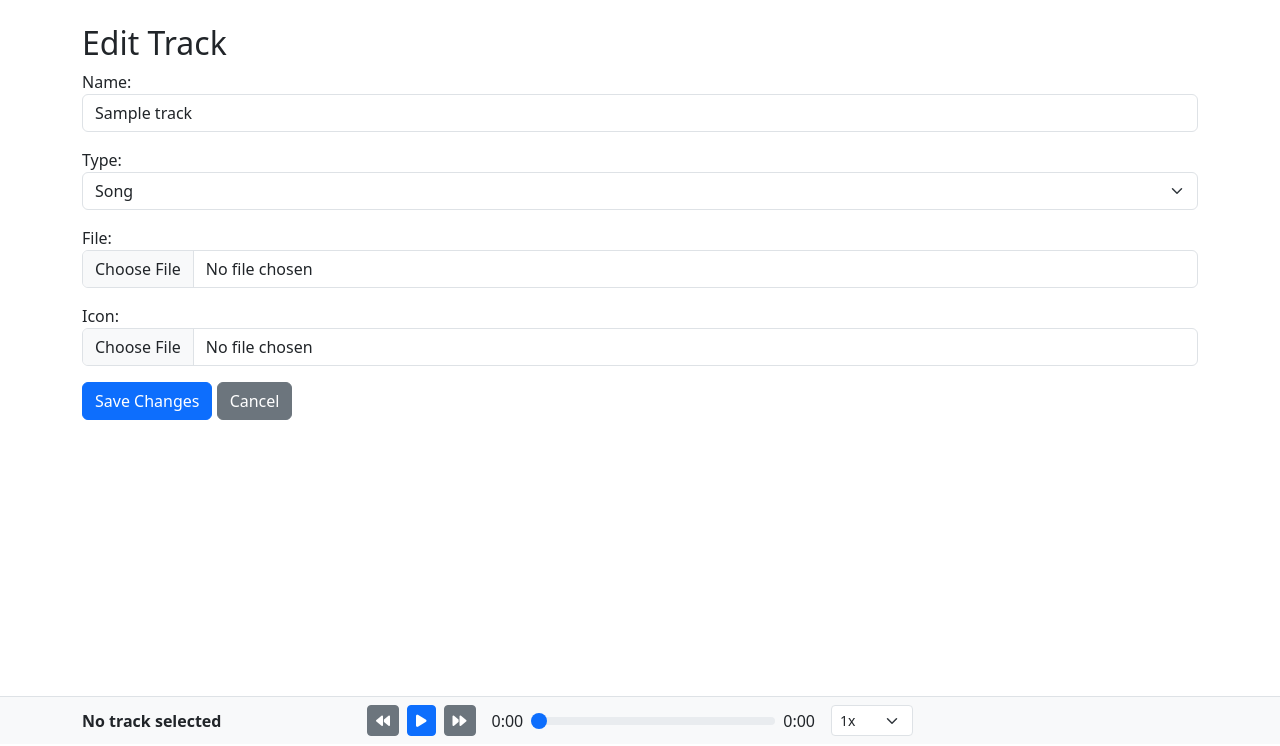
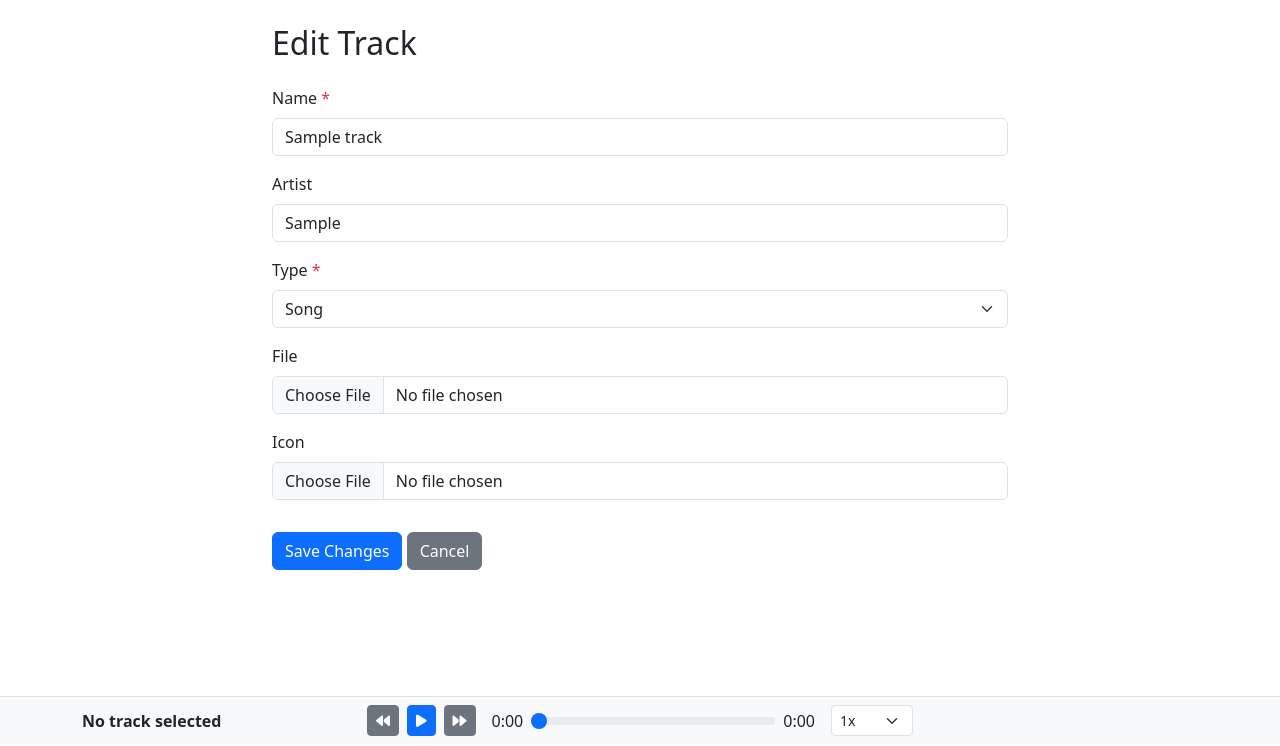
Before and after one commit to dabslee/ListenerLibrary, a Django app: page /track/1/edit/ in a window 1280 px wide. Shown: the part 56-802 px from the top of the page. Run offline with Django 5.2, Linux system fonts and the light colour scheme; a user stored in the database is signed in; tables that the repository leaves empty hold one stand-in row (values such as "Sample post").

Commit message:
feat: Add download button, artist field, and required field indicators
This commit introduces several new features and improvements:

- Download Button: A download button has been added to each track in the track list, allowing users to download the track file directly.
- Artist Field: A new 'artist' field has been added to the Track model, allowing users to specify the artist for each track.
- Required Field Indicators: The track creation and editing forms now display a red asterisk next to the labels of required fields, improving user experience.

Includes tests for the new backend functionality.

```diff
--- a/player/forms.py
+++ b/player/forms.py
@@ -4,9 +4,10 @@ from .models import Track
 class TrackForm(forms.ModelForm):
     class Meta:
         model = Track
-        fields = ['name', 'type', 'file', 'icon']
+        fields = ['name', 'artist', 'type', 'file', 'icon']
         widgets = {
             'name': forms.TextInput(attrs={'class': 'form-control'}),
+            'artist': forms.TextInput(attrs={'class': 'form-control'}),
             'type': forms.Select(attrs={'class': 'form-select'}),
             'file': forms.FileInput(attrs={'class': 'form-control'}),
             'icon': forms.FileInput(attrs={'class': 'form-control'}),
--- a/player/models.py
+++ b/player/models.py
@@ -7,6 +7,7 @@ class Track(models.Model):
         ('podcast', 'Podcast'),
     )
     name = models.CharField(max_length=255)
+    artist = models.CharField(max_length=255, blank=True, null=True)
     type = models.CharField(max_length=10, choices=TYPE_CHOICES)
     file = models.FileField(upload_to='tracks/')
     icon = models.ImageField(upload_to='track_icons/', null=True, blank=True)
--- a/player/templates/player/edit_track.html
+++ b/player/templates/player/edit_track.html
@@ -1,11 +1,33 @@
 {% extends "base.html" %}
 
 {% block content %}
-    <h2>Edit Track</h2>
-    <form method="post" enctype="multipart/form-data">
-        {% csrf_token %}
-        {{ form.as_p }}
-        <button type="submit" class="btn btn-primary">Save Changes</button>
-        <a href="{% url 'track_list' %}" class="btn btn-secondary">Cancel</a>
-    </form>
+<div class="row justify-content-center">
+    <div class="col-md-8">
+        <h2 class="mb-4">Edit Track</h2>
+        <form method="post" enctype="multipart/form-data">
+            {% csrf_token %}
+
+            {% for field in form %}
+            <div class="mb-3">
+                <label for="{{ field.id_for_label }}" class="form-label">
+                    {{ field.label }}
+                    {% if field.field.required %}
+                        <span class="text-danger">*</span>
+                    {% endif %}
+                </label>
+                {{ field }}
+                {% if field.help_text %}
+                    <small class="form-text text-muted">{{ field.help_text|safe }}</small>
+                {% endif %}
+                {% for error in field.errors %}
+                    <div class="invalid-feedback d-block">{{ error }}</div>
+                {% endfor %}
+            </div>
+            {% endfor %}
+
+            <button type="submit" class="btn btn-primary mt-3">Save Changes</button>
+            <a href="{% url 'track_list' %}" class="btn btn-secondary mt-3">Cancel</a>
+        </form>
+    </div>
+</div>
 {% endblock %}
--- a/player/templates/player/track_list.html
+++ b/player/templates/player/track_list.html
@@ -21,10 +21,14 @@
 
                     <div>
                         <h5 class="mb-1">{{ track.name }}</h5>
+                        {% if track.artist %}
+                            <p class="mb-1"><small class="text-muted">By {{ track.artist }}</small></p>
+                        {% endif %}
                         <small class="text-muted">{{ track.get_type_display }}</small>
                     </div>
                 </div>
                 <div>
+                    <a href="{% url 'download_track' track.id %}" class="btn btn-outline-success btn-sm me-2">Download</a>
                     <a href="{% url 'edit_track' track.id %}" class="btn btn-outline-primary btn-sm me-2">Edit</a>
                     <a href="{% url 'delete_track' track.id %}" class="btn btn-outline-danger btn-sm">Delete</a>
                 </div>
--- a/player/urls.py
+++ b/player/urls.py
@@ -8,4 +8,5 @@ urlpatterns = [
     path('upload/', views.upload_track, name='upload_track'),
     path('track/<int:track_id>/delete/', views.delete_track, name='delete_track'),
     path('track/<int:track_id>/edit/', views.edit_track, name='edit_track'),
+    path('track/<int:track_id>/download/', views.download_track, name='download_track'),
 ]
--- a/player/views.py
+++ b/player/views.py
@@ -2,6 +2,7 @@ from django.shortcuts import render, redirect, get_object_or_404
 from django.contrib.auth.decorators import login_required
 from django.contrib.auth.forms import UserCreationForm
 from django.contrib.auth import login
+from django.http import FileResponse
 from .forms import TrackForm
 from .models import Track
 
@@ -57,3 +58,8 @@ def edit_track(request, track_id):
     else:
         form = TrackForm(instance=track)
     return render(request, 'player/edit_track.html', {'form': form, 'track': track})
+
+@login_required
+def download_track(request, track_id):
+    track = get_object_or_404(Track, pk=track_id, owner=request.user)
+    return FileResponse(track.file, as_attachment=True, filename=track.file.name)
```
Also changed, not shown: player/templates/player/upload_track.html (+20 -16 lines), player/tests.py (+17 -3 lines), player/migrations/0002_track_artist.py (added).
